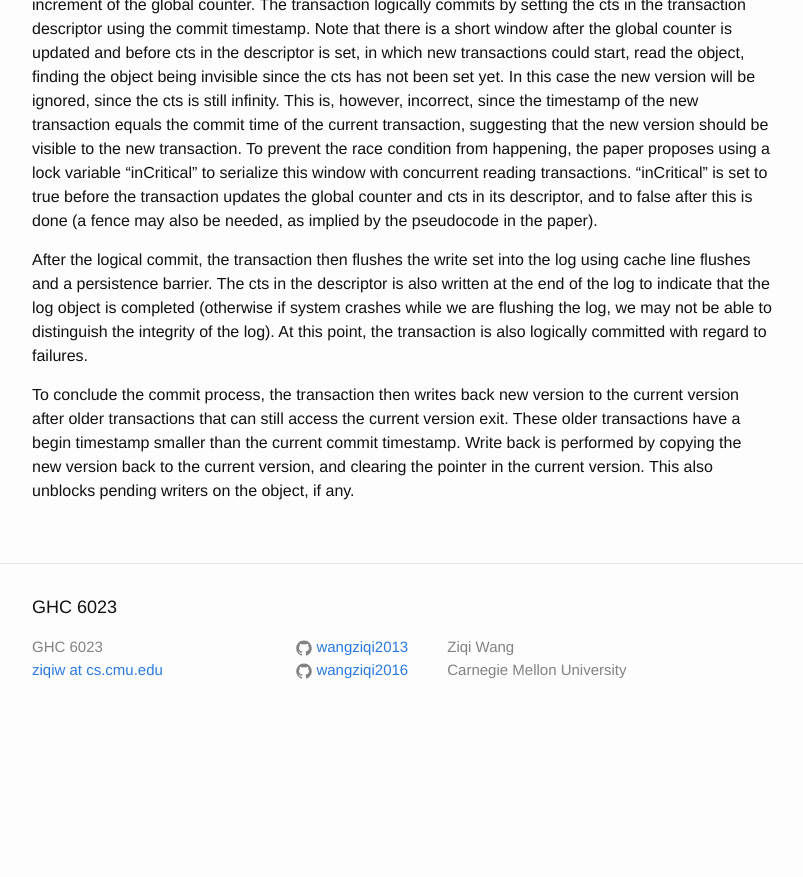
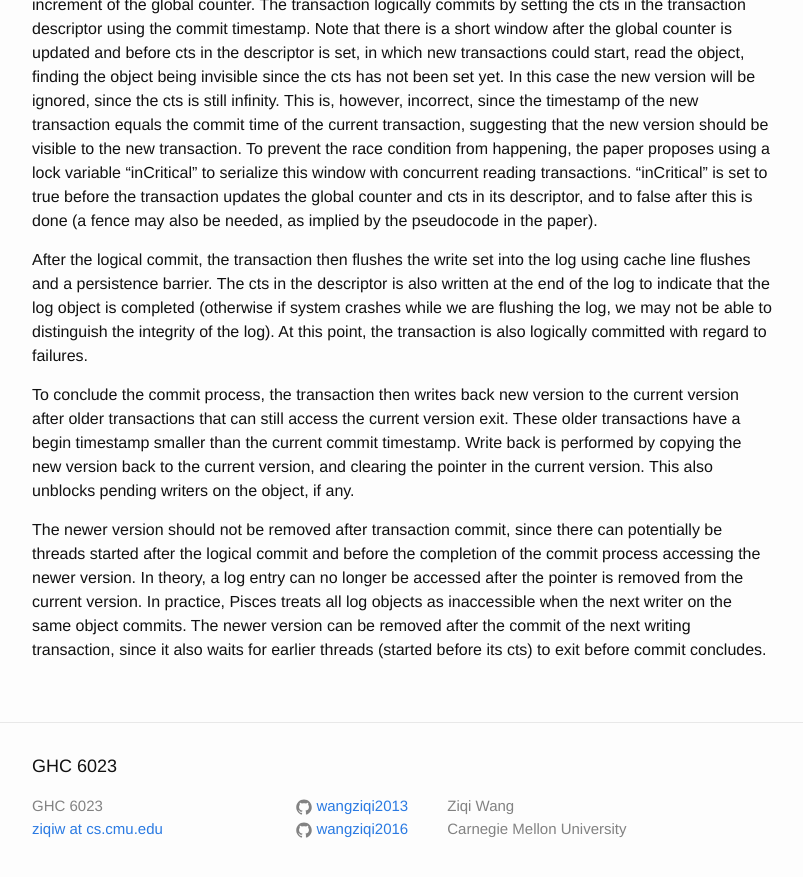
Before and after one commit to wangziqi2013/wangziqi2013.github.io, a Jekyll site: the page built from _posts/2020-02-02-pisces.markdown, in a window 1280 px wide and 900 px high, scrolled down 2851 px. Shown: the top 877 px of the window, without its empty margins (238-1041 px from the left). Built offline with Jekyll 4.4.1, drawn with Linux system fonts in a browser that asks for light colours; before the commit the page ends 3592 px from its top, so only the background shows below that.

Commit message:
Adding GC

```diff
--- a/_posts/2020-02-02-pisces.markdown
+++ b/_posts/2020-02-02-pisces.markdown
@@ -122,3 +122,10 @@ To conclude the commit process, the transaction then writes back new version to
 that can still access the current version exit. These older transactions have a begin timestamp smaller than the current
 commit timestamp. Write back is performed by copying the new version back to the current version, and clearing the
 pointer in the current version. This also unblocks pending writers on the object, if any.
+
+The newer version should not be removed after transaction commit, since there can potentially be threads started after
+the logical commit and before the completion of the commit process accessing the newer version. In theory, a log entry
+can no longer be accessed after the pointer is removed from the current version. In practice, Pisces treats all log objects
+as inaccessible when the next writer on the same object commits. The newer version can be removed after the commit of
+the next writing transaction, since it also waits for earlier threads (started before its cts) to exit before commit
+concludes.
```
